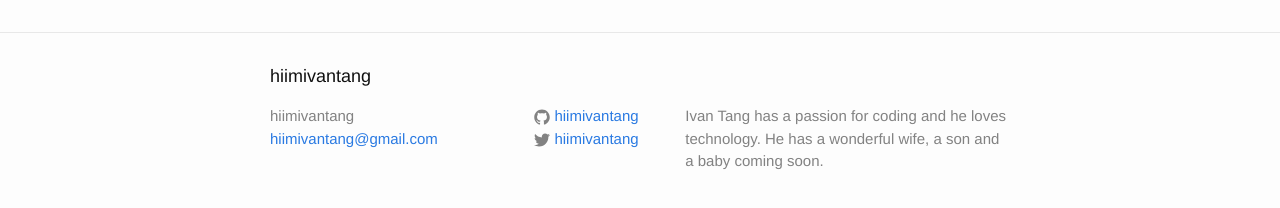
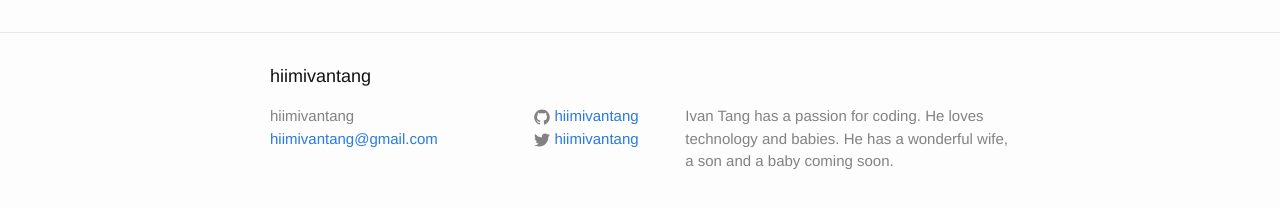
Before and after one commit to hiimivantang/hiimivantang.github.io, a Jekyll site: the page built from index.html, in a window 1280 px wide. Shown: the part 264-472 px from the top of the page. Built offline with Jekyll 4.4.1, drawn with Linux system fonts in a browser that asks for light colours.

Commit message:
updated blog description

```diff
--- a/_config.yml
+++ b/_config.yml
@@ -2,7 +2,7 @@
 title: hiimivantang
 email: hiimivantang@gmail.com
 description: > # this means to ignore newlines until "baseurl:"
-  Ivan Tang has a passion for coding and he loves technology. He has a wonderful wife, a son and a baby coming soon.
+  Ivan Tang has a passion for coding. He loves technology and babies. He has a wonderful wife, a son and a baby coming soon.
 baseurl: "" # the subpath of your site, e.g. /blog/
 url: "http://yourdomain.com" # the base hostname & protocol for your site
 twitter_username: hiimivantang
```
